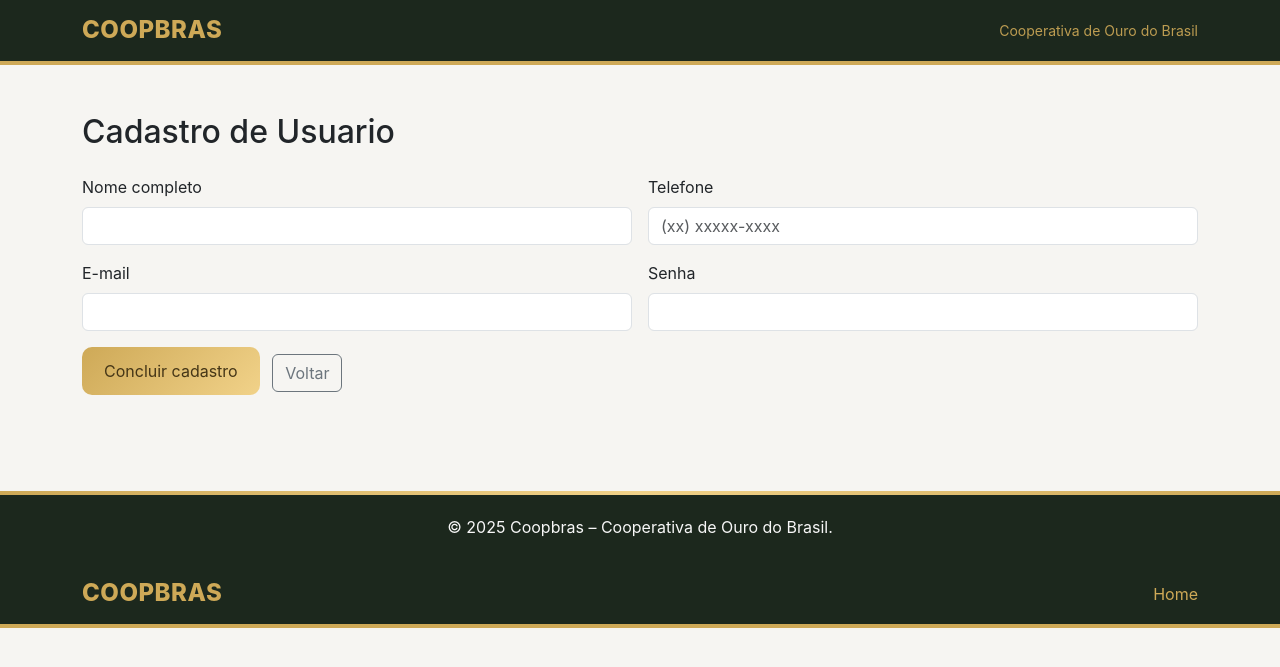
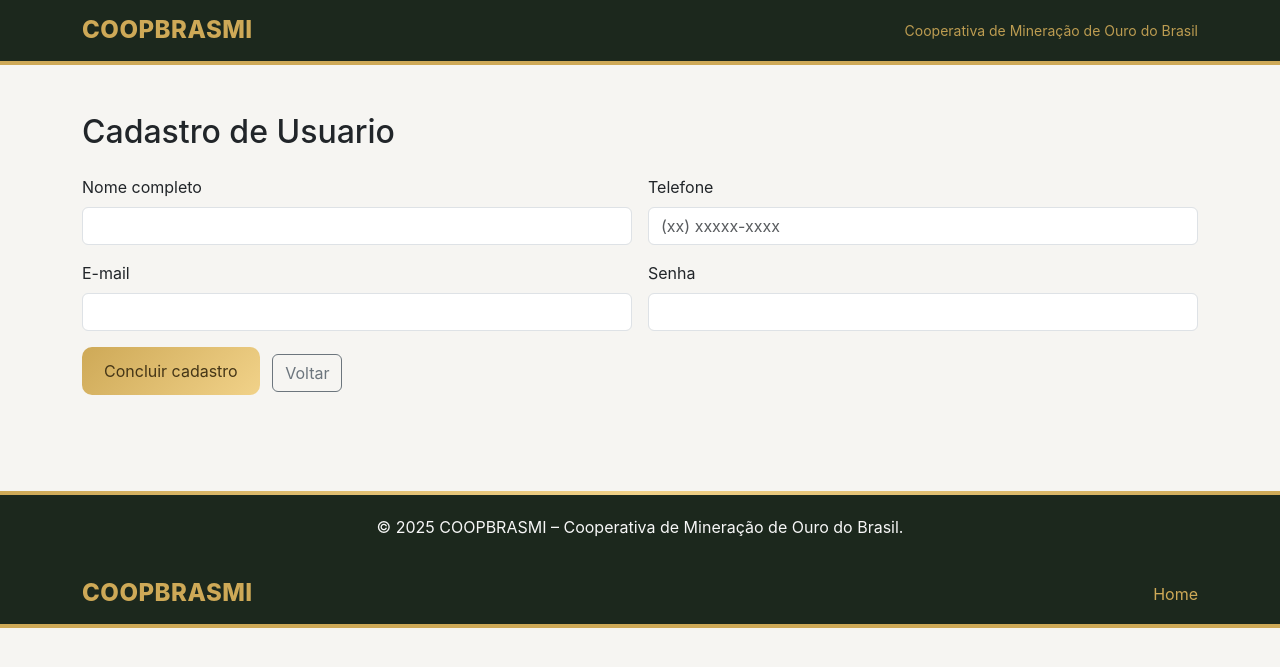
Before and after one commit to SandroPLeal/COOPBRASMI, a Flask app: page /auth/cadastro in a window 1280 px wide. Shown: the top 667 px of the page. Run offline with Flask 3, Linux system fonts and the light colour scheme; some libraries are stand-ins or nearby versions.

Commit message:
correção base.html

```diff
--- a/templates/base.html
+++ b/templates/base.html
@@ -3,7 +3,7 @@
 <head>
   <meta charset="utf-8"/>
   <meta name="viewport" content="width=device-width,initial-scale=1"/>
-  <title>{% block title %}Coopbras – Cooperativa de Ouro do Brasil{% endblock %}</title>
+  <title>{% block title %}COOPBRASMI – Cooperativa de Mineração de Ouro do Brasil{% endblock %}</title>
   <link href="https://cdn.jsdelivr.net/npm/bootstrap@5.3.3/dist/css/bootstrap.min.css" rel="stylesheet">
   <link rel="stylesheet" href="{{ url_for('static', filename='css/coopbras.css') }}">
   {% block head_extra %}{% endblock %}
@@ -12,8 +12,8 @@
 
   <header class="header-bank py-3">
     <div class="container d-flex align-items-center justify-content-between">
-      <div class="brand h4 mb-0">COOPBRAS</div>
-      <small>Cooperativa de Ouro do Brasil</small>
+      <div class="brand h4 mb-0">COOPBRASMI</div>
+      <small>Cooperativa de Mineração de Ouro do Brasil</small>
     </div>
   </header>
 
@@ -21,7 +21,7 @@
 
   <footer class="footer-coop py-4 mt-5 text-center">
     <div class="container">
-      <p class="mb-0">&copy; {{ now().year }} Coopbras – Cooperativa de Ouro do Brasil.</p>
+      <p class="mb-0">&copy; {{ now().year }} COOPBRASMI – Cooperativa de Mineração de Ouro do Brasil.</p>
     </div>
   </footer>
 
@@ -31,7 +31,7 @@
 </html>
 <header class="header-bank py-3">
   <div class="container d-flex align-items-center justify-content-between">
-    <div class="brand h4 mb-0">COOPBRAS</div>
+    <div class="brand h4 mb-0">COOPBRASMI</div>
     <nav class="d-flex gap-3">
       <a href="{{ url_for('home') }}" class="text-decoration-none" style="color:var(--ouro)">Home</a>
       {% if show_admin %}
```
